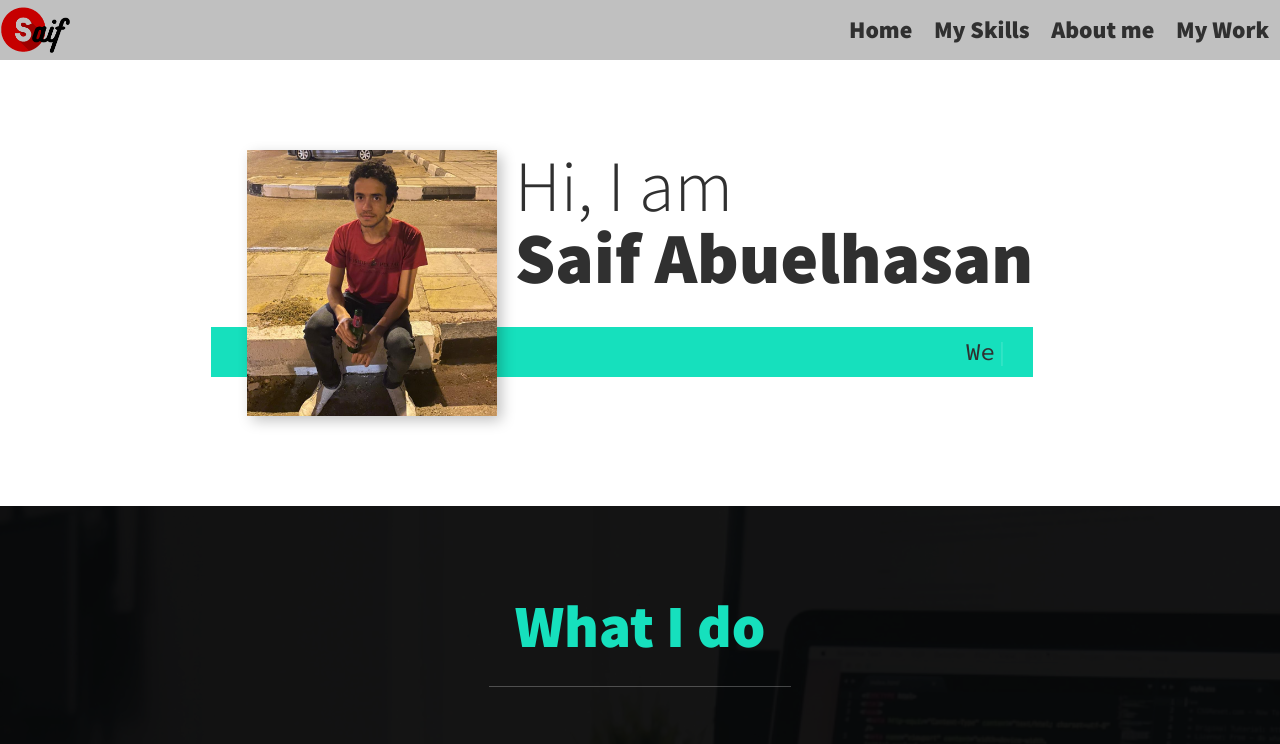
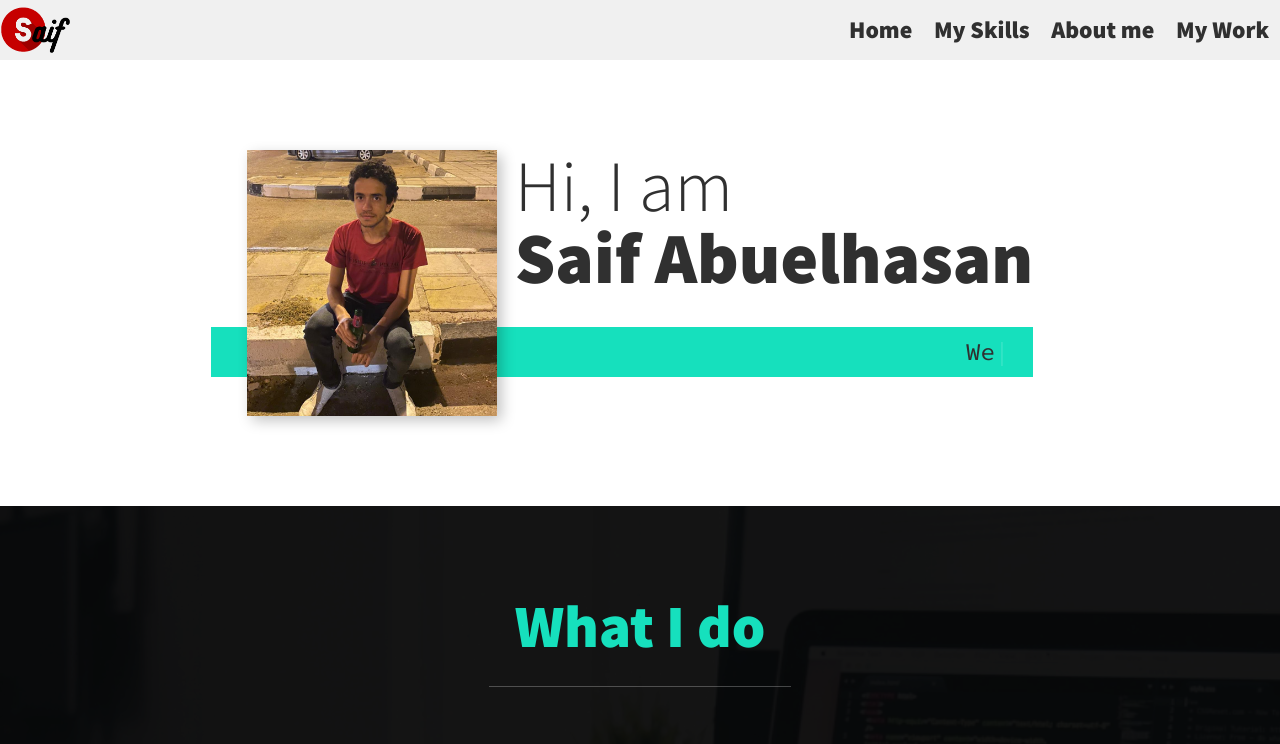
Before and after one commit to SaifAbuelhasan/Portfolio, a plain HTML site: page index.html in a window 1280 px wide. Shown: the top 744 px of the page. Drawn offline with nearby package versions, Linux system fonts and the light colour scheme.

Commit message:
Updated header and footer

```diff
--- a/css/style.css
+++ b/css/style.css
@@ -142,7 +142,8 @@ header {
     display: flex;
     justify-content: space-between; /*Content spreads out evenly in given space*/
     padding: 0.3em;
-    background: rgba(48, 48, 48, 0.3);
+    background: hsla(0,0%,80%,.3);
+    backdrop-filter: blur(5px);
     align-items: center;
 }
 
```
Also changed, not shown: index.html (+1 -1 lines).
